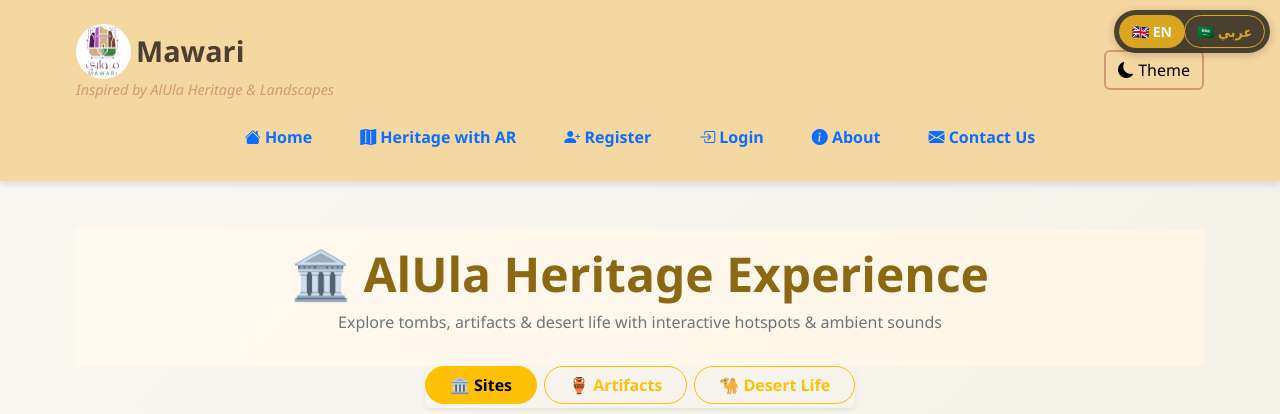
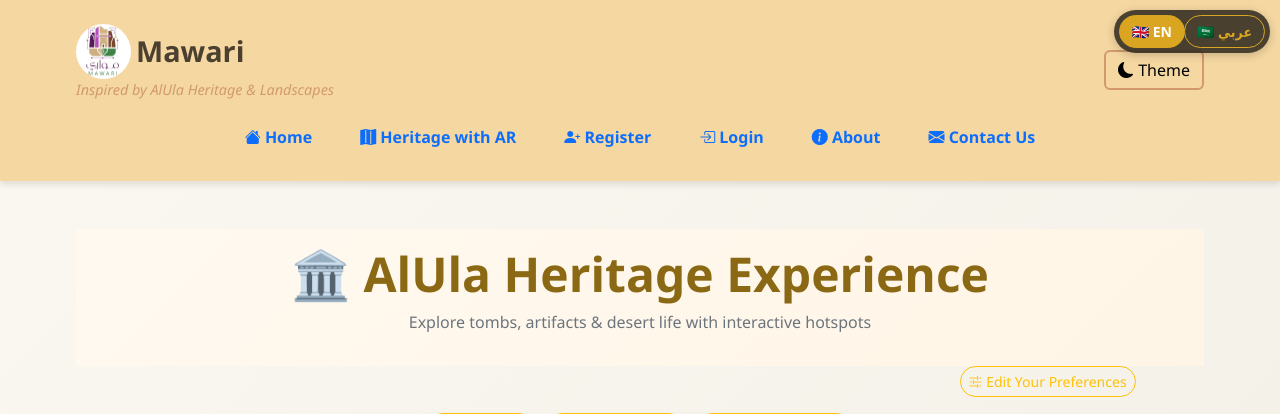
Before and after one commit to birowaad/mawari, a Flask app: page /heritage in a window 1280 px wide. Shown: the top 414 px of the page. Run offline with Flask 3, Linux system fonts and the light colour scheme; some libraries are stand-ins or nearby versions.

Commit message:
Update heritage.html

```diff
--- a/Mawarii/app/templates/heritage.html
+++ b/Mawarii/app/templates/heritage.html
@@ -9,8 +9,18 @@
             {% if current_lang == 'en' %}🏛️ AlUla Heritage Experience{% else %}🏛️ تجربة تراث العلا{% endif %}
         </h1>
         <p class="lead fs-6" style="color: #6c757d;">
-            {% if current_lang == 'en' %}Explore tombs, artifacts & desert life with interactive hotspots & ambient sounds{% else %}استكشف المقابر والقطع الأثرية والحياة الصحراوية مع نقاط تفاعلية ومؤثرات صوتية{% endif %}
+            {% if current_lang == 'en' %}Explore tombs, artifacts & desert life with interactive hotspots{% else %}استكشف المقابر والقطع الأثرية والحياة الصحراوية مع نقاط تفاعلية{% endif %}
         </p>
+    </div>
+
+    <!-- Edit Preferences Button - Top Right -->
+    <div class="container">
+        <div class="text-end mb-3">
+            <a href="{{ url_for('edit_preferences') }}" class="btn btn-outline-warning btn-sm rounded-pill">
+                <i class="bi bi-sliders2"></i>
+                {% if current_lang == 'en' %}Edit Your Preferences{% else %}تعديل تفضيلاتك{% endif %}
+            </a>
+        </div>
     </div>
 
     <!-- 3 TABS -->
@@ -57,7 +67,7 @@
                             <i class="bi bi-pin-map"></i> 📍 Hotspots
                         </button>
                         <button id="toggleAmbientBtn" class="btn btn-outline-gold btn-sm rounded-pill px-3 py-1" onclick="toggleAmbientSound()" style="background: rgba(255,255,255,0.15); backdrop-filter: blur(4px); border: 1px solid #DAA520; color: #FFF;">
-                            <i class="bi bi-volume-up"></i> 🎵 Sound effects
+                            <i class="bi bi-volume-up"></i> 🎵 Ambience
                         </button>
                         <button class="btn btn-outline-gold btn-sm rounded-pill px-3 py-1" onclick="scrollToQR()" style="background: rgba(255,255,255,0.15); backdrop-filter: blur(4px); border: 1px solid #DAA520; color: #FFF;">
                             <i class="bi bi-qr-code"></i> 📱 AR
@@ -337,20 +347,17 @@
     };
 
     // ==================== HOTSPOTS DATA ====================
-    // Hotspots for Qasr al-Farid (Sites)
     const siteHotspots = [
-        { id: 1, x: 50, y: 35, title: "🏛️ Main Facade", desc: "Four partially completed Nabataean columns frame the entrance. Each column is carved with intricate patterns.", audio: "The main facade features four partially completed columns. The symmetry demonstrates the advanced mathematical knowledge of the Nabataean civilization." },
+        { id: 1, x: 50, y: 35, title: "🏛️ Main Facade", desc: "Four partially completed Nabataean columns frame the entrance.", audio: "The main facade features four partially completed columns. The symmetry demonstrates the advanced mathematical knowledge of the Nabataean civilization." },
         { id: 2, x: 45, y: 55, title: "🚪 Tomb Entrance", desc: "The sacred doorway leading to the burial chamber of Lihyan, son of Kuza.", audio: "This sacred doorway leads to the burial chamber of Lihyan, son of Kuza. The Nabataeans believed in an afterlife." },
         { id: 3, x: 30, y: 50, title: "📜 Nabataean Inscriptions", desc: "Ancient writings in Aramaic and Nabataean script.", audio: "These precious inscriptions identify Lihyan, son of Kuza, as the tomb's owner." }
     ];
 
-    // Hotspots for Artifacts
     const artifactHotspots = [
-        { id: 101, x: 50, y: 45, title: "🏺 Pottery Details", desc: "Thin-walled ceramic with elegant painted designs typical of Nabataean craftsmanship.", audio: "Nabataean pottery is known for its exceptionally thin walls and delicate decorations, traded across the ancient world." },
-        { id: 102, x: 50, y: 55, title: "🪔 Lamp Spout", desc: "The nozzle where the wick was placed to produce light.", audio: "Oil lamps like this one were filled with olive oil, with a wick protruding from this spout to provide light." }
+        { id: 101, x: 50, y: 45, title: "🏺 Pottery Details", desc: "Thin-walled ceramic with elegant painted designs.", audio: "Nabataean pottery is known for its exceptionally thin walls and delicate decorations." },
+        { id: 102, x: 50, y: 55, title: "🪔 Lamp Spout", desc: "The nozzle where the wick was placed to produce light.", audio: "Oil lamps like this one were filled with olive oil, with a wick protruding from this spout." }
     ];
 
-    // Hotspots for Desert Life
     const desertHotspots = [
         { id: 201, x: 50, y: 40, title: "🐪 Camel Hump", desc: "Stores fat for energy during long desert journeys.", audio: "The camel's hump stores fat, not water. This allows camels to survive for weeks without food." },
         { id: 202, x: 50, y: 60, title: "🏜️ Sand Dunes", desc: "Wind-carved sand formations typical of the AlUla desert.", audio: "These sand dunes are constantly reshaped by the wind, creating the ever-changing desert landscape." }
```
